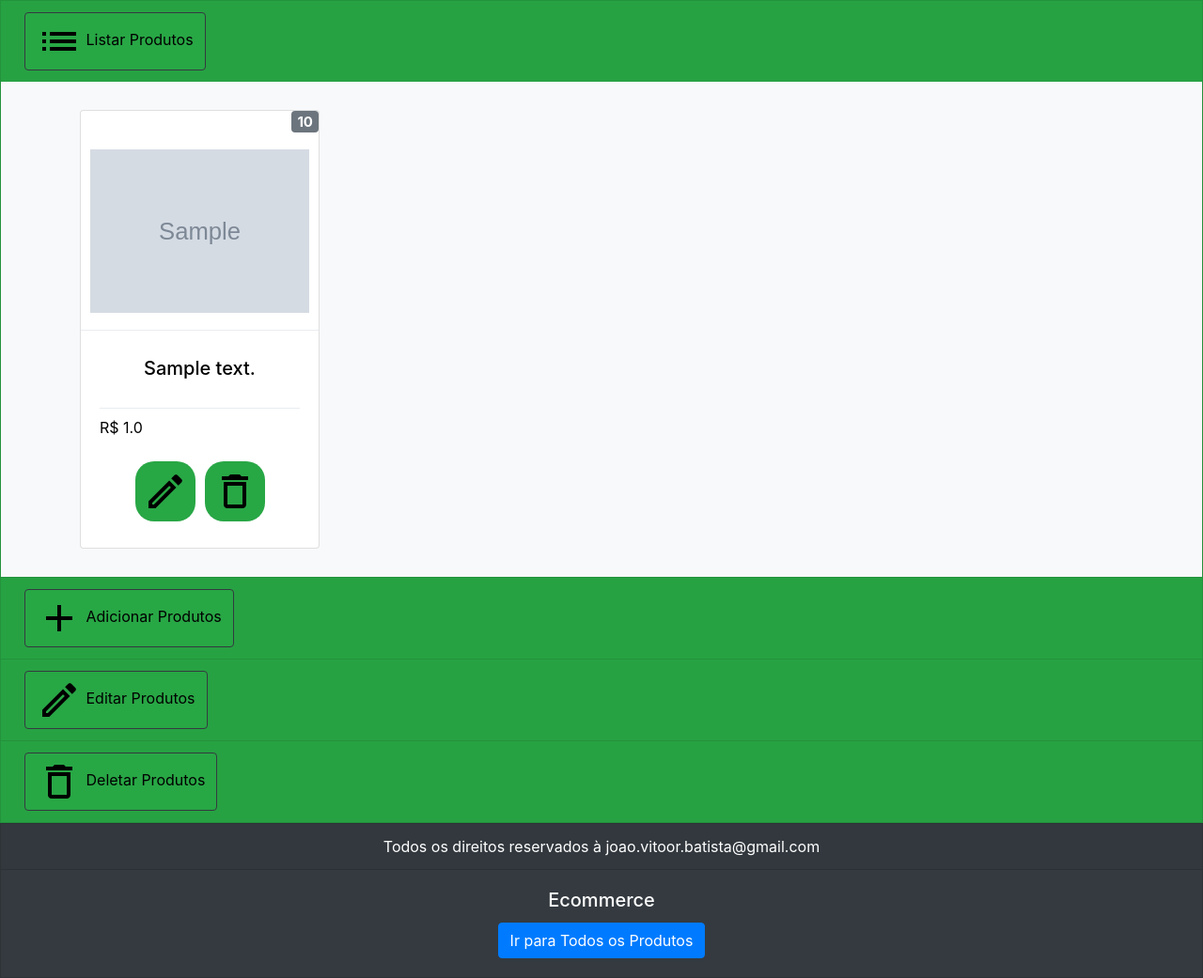
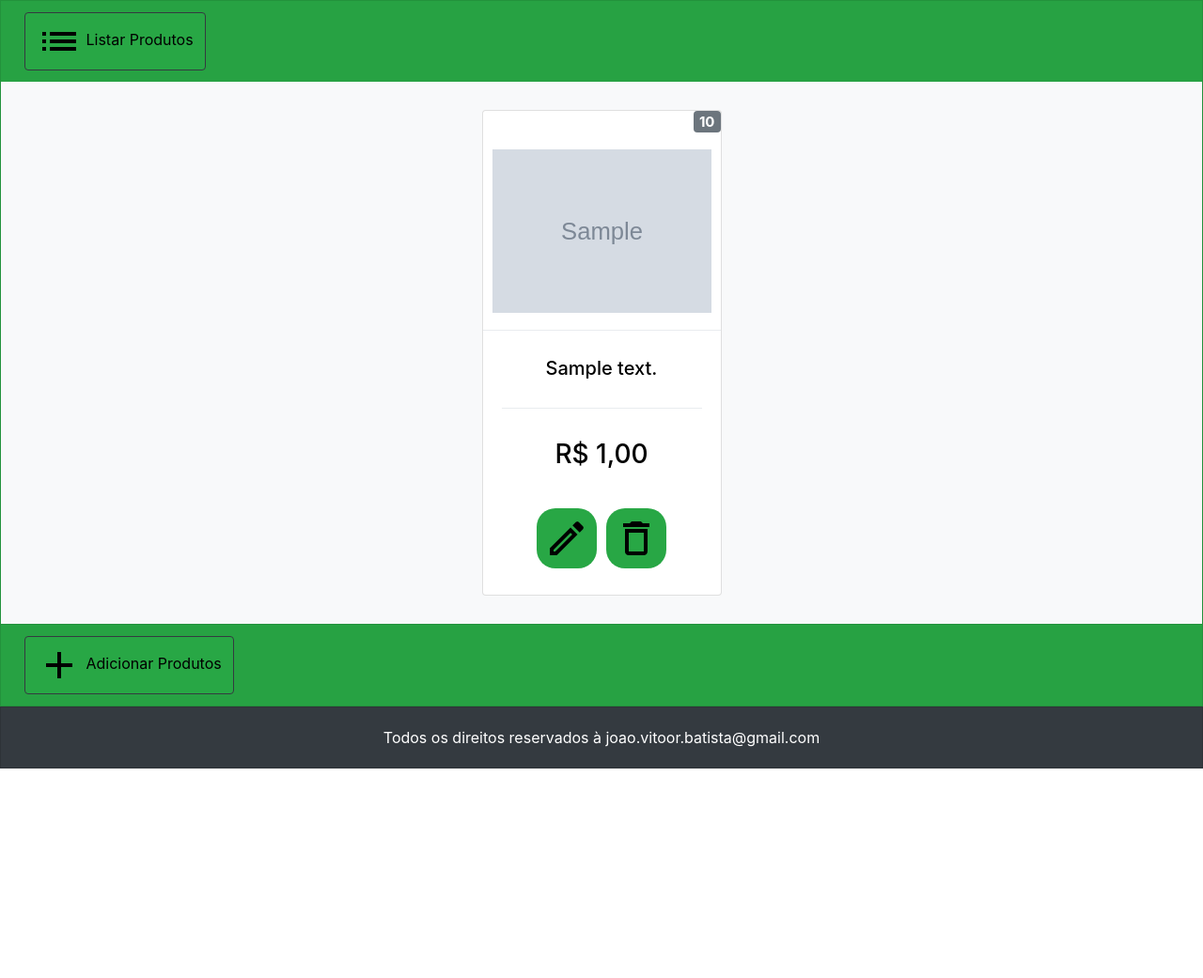
Before and after one commit to jvbnascimento/ecommerce, a Flask app: template app/templates/gerenciar_estoque.html in a window 1280 px wide. Shown: the part 56-1097 px from the top of the page at 94% size. After the commit the page ends 874 px from the top, so only its background shows below. Run offline with Flask 2, Linux system fonts and the light colour scheme; tables that the repository leaves empty hold one stand-in row (values such as "Sample post"); the template is opened without the code that fills it: values that come from a table or form of the project are taken from there, most other values are stand-ins (such as "Sample title", 1, 10 or a date in 2020); grey boxes marked "Sample" are stand-in pictures; parts of the project's set-up code (start-up, migrations or seed data) failed here and were passed over; some libraries are stand-ins or nearby versions.

Commit message:
atualizando template

```diff
--- a/app/templates/editar_produto.html
+++ b/app/templates/editar_produto.html
@@ -59,7 +59,7 @@
                             <input type="file" class="form-control-file" name="imagem" id="exampleInputImagem1">
                         </div><br>
 
-                        <div class="row align-items-center justify-content-center">
+                        <div class="row text-center">
                             <div class="col">
                                 <button type="submit" name="salvarAlteracoes" class="btn btn-dark">
                                     Salvar alterações
--- a/app/templates/gerenciar_estoque.html
+++ b/app/templates/gerenciar_estoque.html
@@ -16,7 +16,7 @@
 			<div class="card-body bg-light">
 				<div class="container">
 					{% if produtos != None and produtos|length != 0 %}
-					<div class="row">
+					<div class="row align-items-center justify-content-center">
 						{% for p in produtos %}
 						<div class="col-3 teste">
 							<div class="card fonte-preta">
@@ -26,7 +26,7 @@
 									</div>
 								</div>
 
-								<img class="card-img-top espaco-interno img-fluid rounded mx-auto d-block" src="../static/img/{{ p.imagem }}"
+								<img class="card-img-top espaco-interno img-fluid rounded mx-auto d-block w-30" src="../static/img/{{ p.imagem }}"
 									alt="{{ p.descricao }}">
 
 								<div class="dropdown-divider"></div>
@@ -36,7 +36,9 @@
 
 									<div class="dropdown-divider"></div>
 
-									<p class="card-text">R$ {{ p.preco }}</p>
+									<br />
+									<h3 class="card-text text-center">{{ "R$ %.2f"|format(p.preco|float) | replace(".", ",") }}</h3>
+									<br />
 
 									<nav class="navbar navbar-expand-md bg-faded justify-content-center">
 										<ul class="navbar-nav w-100 justify-content-center">
@@ -48,7 +50,7 @@
 											</li>
 
 											<li class="nav-item bg-success espaco-externo borda-redonda">
-												<a class="nav-link" href="#">
+												<a class="nav-link" href="{{ url_for('deletar_produto', id = p.id) }}">
 													<img src="../static/img/outline_delete_black_24dp.png"
 														class="align-self-center img-fluid rounded mx-auto d-block" alt="Deletar Produto" title="Deletar Produto" />
 												</a>
@@ -145,37 +147,5 @@
 			</div>
 		</div>
 	</div>
-
-	<div class="card bg-success sem-border-radius">
-		<div class="card-header" id="headingTwo">
-			<button class="btn btn-dark bg-success collapsed espaco-externo" data-toggle="collapse"
-				data-target="#form-editar-produto" aria-expanded="false" aria-controls="form-editar-produto">
-				<img src="../static/img/outline_edit_black_24dp.png" class="align-self-center" alt="Editar Produto"
-					title="Editar Produto" />
-				<span class="fonte-preta">Editar Produtos</span>
-			</button>
-		</div>
-
-		<div id="form-editar-produto" class="collapse" aria-labelledby="headingTwo" data-parent="#accordionExample">
-			<div class="card-body">
-			</div>
-		</div>
-	</div>
-
-	<div class="card bg-success sem-border-radius">
-		<div class="card-header" id="headingTwo">
-			<button class="btn btn-dark bg-success collapsed espaco-externo" data-toggle="collapse"
-				data-target="#deletar-produto" aria-expanded="false" aria-controls="deletar-produto">
-				<img src="../static/img/outline_delete_black_24dp.png" class="align-self-center" alt="Deletar Produto"
-					title="Deletar Produto" />
-				<span class="fonte-preta">Deletar Produtos</span>
-			</button>
-		</div>
-
-		<div id="deletar-produto" class="collapse" aria-labelledby="headingTwo" data-parent="#accordionExample">
-			<div class="card-body">
-			</div>
-		</div>
-	</div>
 </div>
 {% endblock %}
--- a/app/templates/index.html
+++ b/app/templates/index.html
@@ -3,7 +3,7 @@
 {% block content %}
 <div class="container">
     {% if produtos != None and produtos|length != 0 %}
-    <div class="row">
+    <div class="row align-items-center justify-content-center">
         {% for p in produtos %}
         <div class="col-3 teste">
             <div class="card">
@@ -23,9 +23,11 @@
 
                     <div class="dropdown-divider"></div>
 
-                    <h3 class="card-text">R$ {{ p.preco }}</h3>
+                    <br />
+                    <h3 class="card-text text-center">{{ "R$ %.2f"|format(p.preco|float) | replace(".", ",") }}</h3>
 
                     {% if user.tipo == 2 or not user %}
+                    <br />
                     <a href="#" class="btn btn-danger btn-block">Adicionar ao Carrinho</a>
                     {% endif %}
                 </div>
--- a/app/templates/modelo_html.html
+++ b/app/templates/modelo_html.html
@@ -188,12 +188,8 @@
 	{% block content %}{% endblock %}
 
 	<div class="card text-center bg-dark sem-border-radius">
-		<div class="card-header">
+		<div class="card-body">
 			Todos os direitos reservados à joao.vitoor.batista@gmail.com
-		</div>
-		<div class="card-body">
-			<h5 class="card-title">Ecommerce</h5>
-			<a href="#" class="btn btn-primary">Ir para Todos os Produtos</a>
 		</div>
 	</div>
 </body>
```
Also changed, not shown: app/controllers/routes.py (+26 -1 lines).
